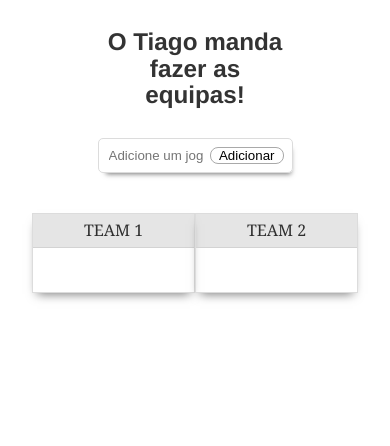
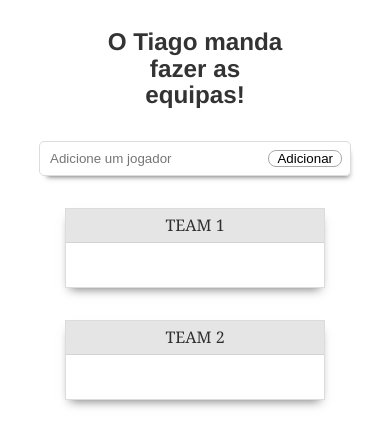
Before and after one commit to slowdata/football-teams, a Gatsby site: page / in a window 390 px wide. Built offline with nearby package versions, Linux system fonts and the light colour scheme; Gatsby itself is replaced by a stand-in of ours.

Commit message:
Some css responsivness

```diff
--- a/src/components/input.module.css
+++ b/src/components/input.module.css
@@ -33,3 +33,10 @@
   background: #333333;
   color: white;
 }
+
+@media screen and (max-width: 670px) {
+  .playerInput {
+    margin: 2em 10%;
+    max-width: 80%;
+  }
+}
--- a/src/components/team.module.css
+++ b/src/components/team.module.css
@@ -33,3 +33,10 @@ button {
   display: flex;
   padding: 0px 8px;
 }
+
+@media screen and (max-width: 670px) {
+  .card {
+    margin-bottom: 2em;
+    width: 80%;
+  }
+}
--- a/src/pages/index.module.css
+++ b/src/pages/index.module.css
@@ -28,3 +28,16 @@
   background-color: rgba(0, 200, 0, 0.2);
 }
 /* f08080 */
+
+@media screen and (max-width: 670px) {
+  .container {
+    margin: 2em 2em;
+    flex-direction: column;
+    align-items: center;
+  }
+  .msgError,
+  .msgOk {
+    max-width: 80%;
+    margin: 2em 20%;
+  }
+}
```
